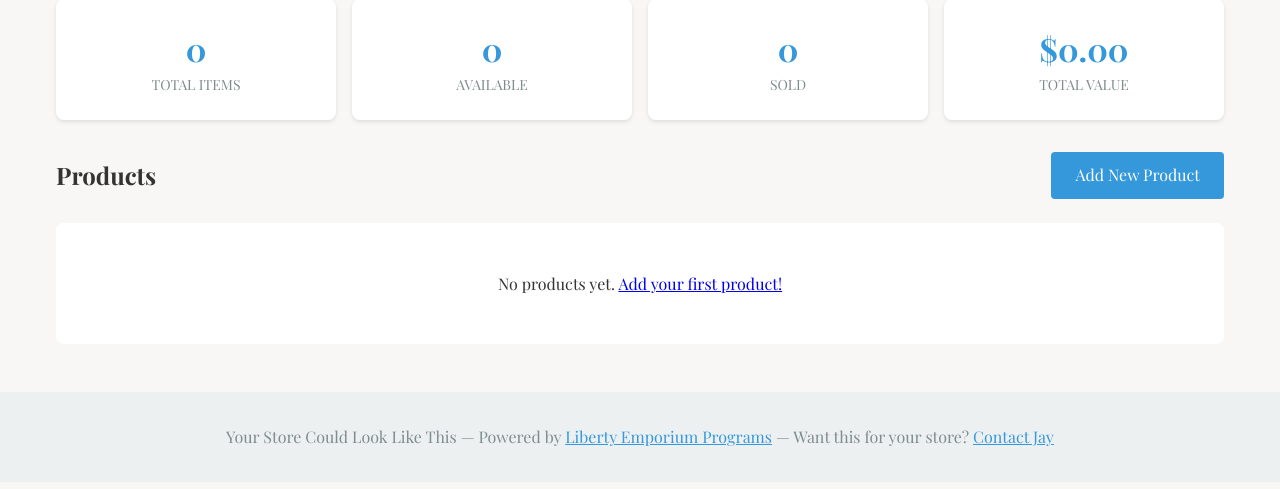
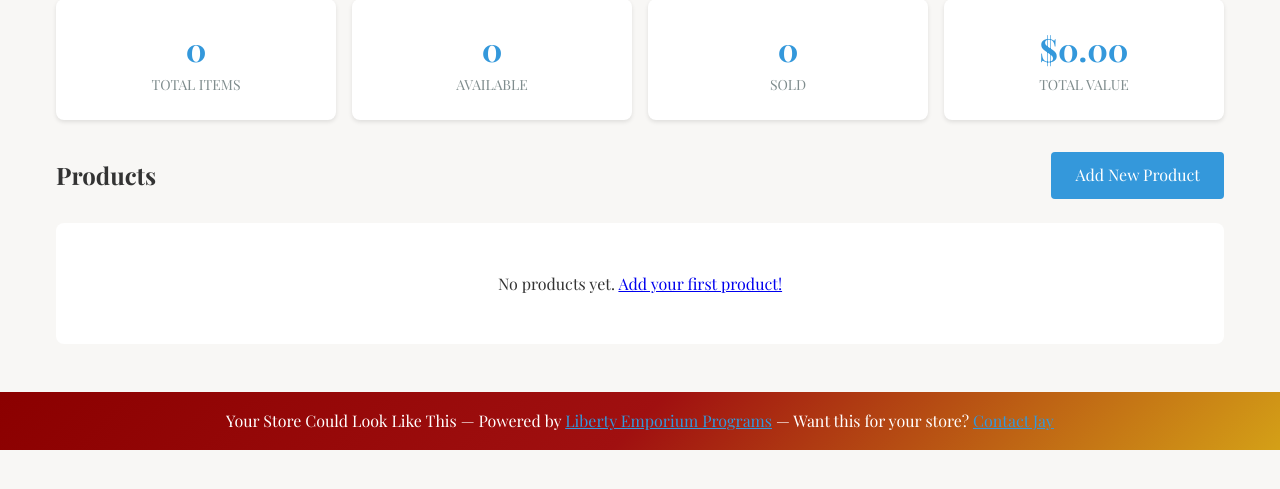
Before and after one commit to Liberty-Emporium/Emporium-and-Thrift-App, a Flask app: page / in a window 1280 px wide. Shown: the part 209-698 px from the top of the page. Run offline with Flask 3, Linux system fonts and the light colour scheme; the visitor is signed in with stand-in values (Sample User, id 1); some libraries are stand-ins or nearby versions; some web fonts are replaced.

Commit message:
Header and footer gradient

```diff
--- a/templates/base.html
+++ b/templates/base.html
@@ -120,7 +120,7 @@
         {% block content %}{% endblock %}
     </main>
 
-    <footer>
+    <footer style="background: linear-gradient(135deg, #8B0000 0%, #a01010 50%, #D4A017 100%); color: white; padding: 1rem; text-align: center;">
         <p>
             Your Store Could Look Like This &mdash; Powered by
             <a href="mailto:{{ demo_contact_email }}" style="color:#3498db;">Liberty Emporium Programs</a>
```
